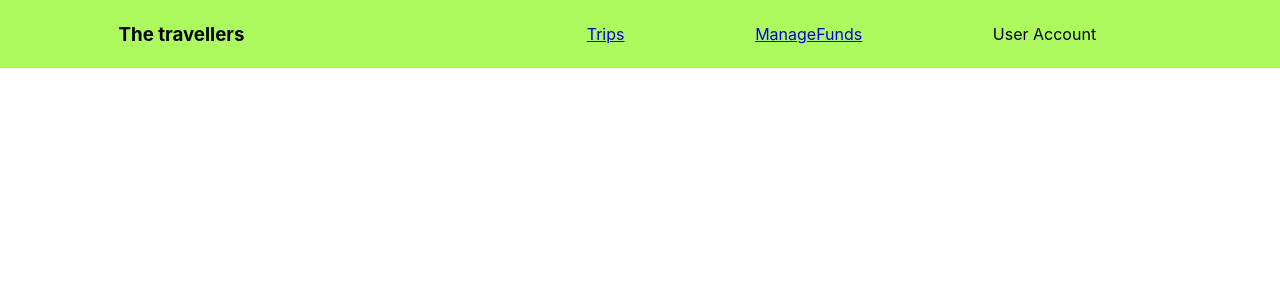
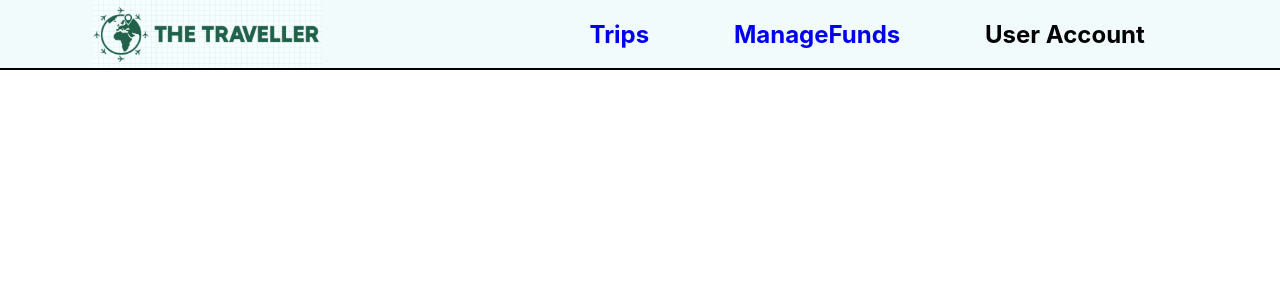
Before and after one commit to karthik-36/travel-app, a React (Create React App) app: page / in a window 1280 px wide. Shown: the top 300 px of the page. Built offline with nearby package versions, Linux system fonts and the light colour scheme.

Commit message:
site logo

```diff
--- a/src/App.css
+++ b/src/App.css
@@ -8,9 +8,13 @@ nav{
   justify-content: space-around;
   align-items: center;
   min-height: 8.5vh;
-  background-color: rgb(172, 250, 93);
+  background-color: rgba(241, 251, 252, 1);
+  border-bottom: 2px solid black;
+
 
 }
+
+
 
 
 .navlinks{
--- a/src/components/Nav.js
+++ b/src/components/Nav.js
@@ -1,21 +1,31 @@
 import React from 'react';
 import {Link} from 'react-router-dom';
+import logo from '../images/logo.JPG';
 
 function Nav() {
+
+
+    let navStyle = {
+        fontSize : '24px',
+        fontWeight : 'bold',
+        textDecoration: 'none'
+      }
+
     return (
         <nav>
-            <h3> The travellers </h3>
+
+            <img style = {{height : '8.5vh'}} src = {logo} />
             <ul className="navlinks">
-                 <Link to = "/travel-app/Trips" >
+                 <Link style = {navStyle}  to = "/travel-app/Trips" >
                 <li> Trips</li>
                 </Link>
 
-                <Link to = "/travel-app/ManageFunds">
+                <Link style = {navStyle}  to = "/travel-app/ManageFunds">
                 <li> ManageFunds</li>
                 </Link>
 
 
-                <li> User Account</li>
+                <li style = {navStyle}> User Account</li>
             </ul>
         </nav>
     );
```
Also changed, not shown: src/images/logo.JPG (added).
